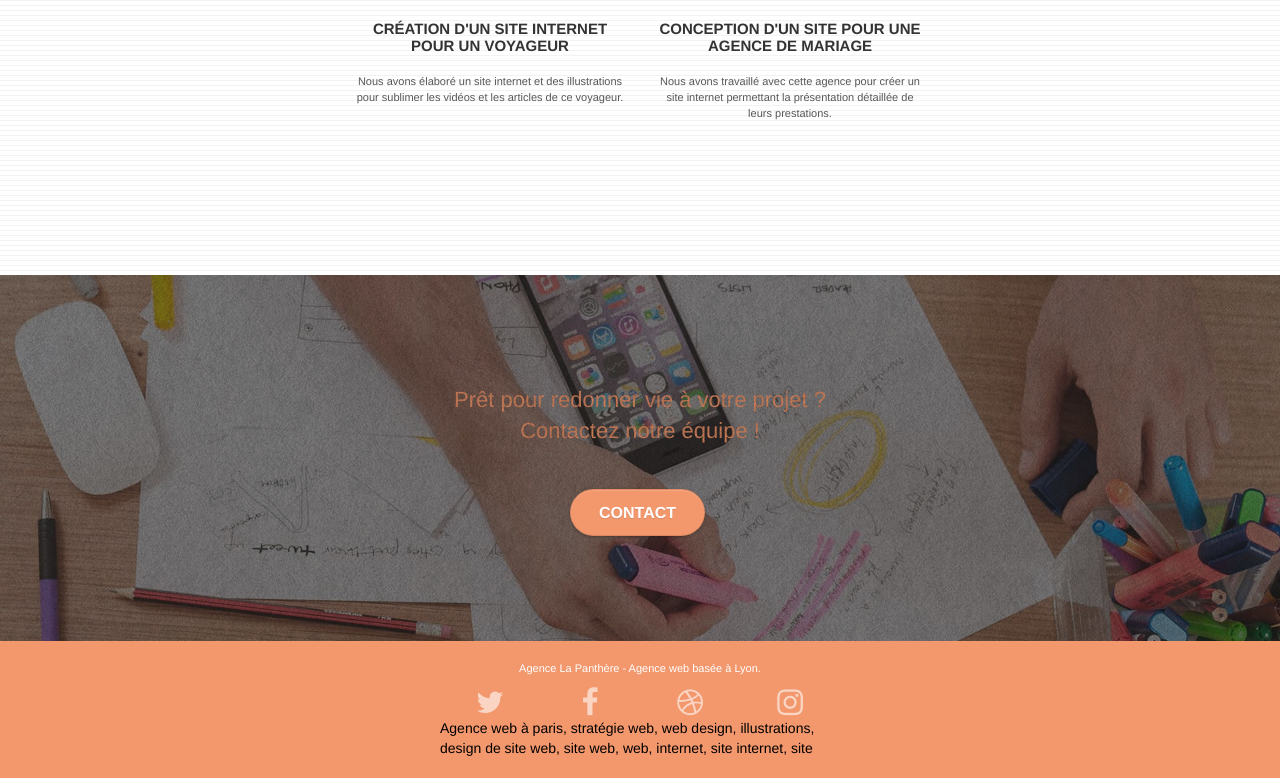
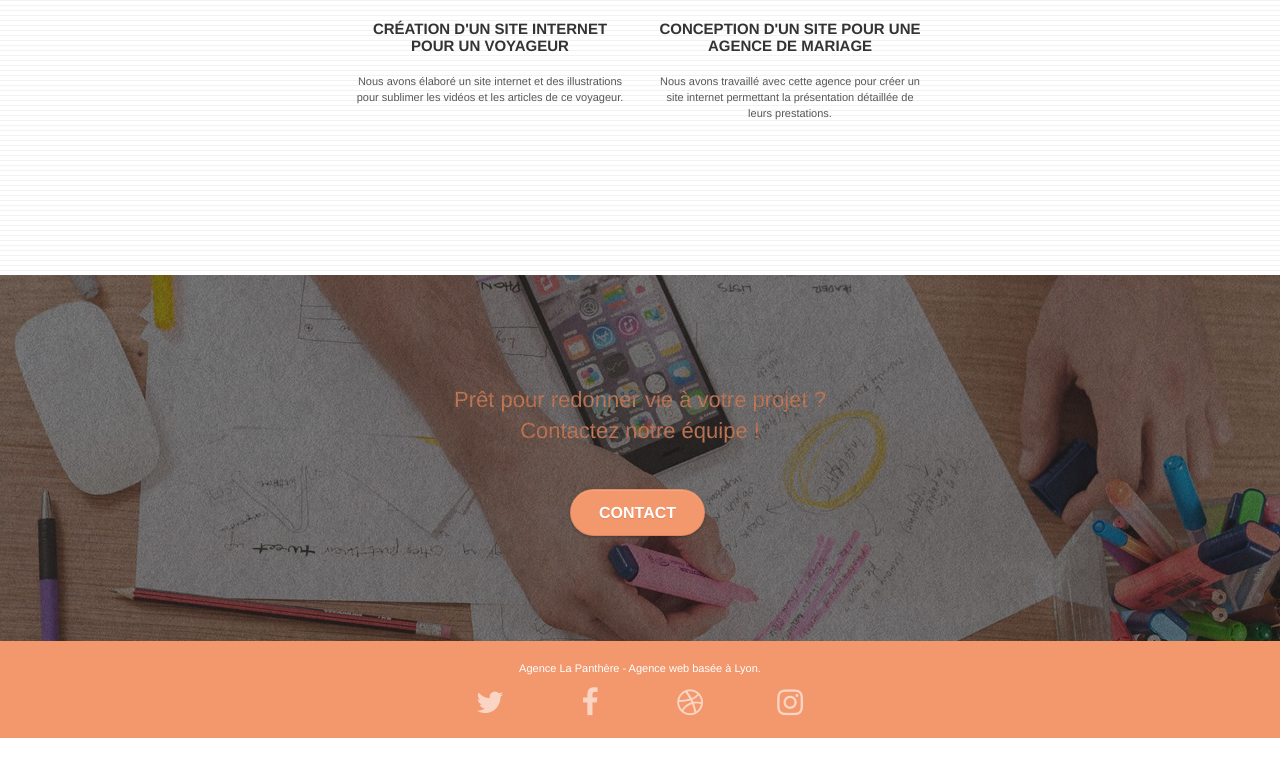
Before and after one commit to fredge2/La_panthere, a plain HTML site: page index.html in a window 1280 px wide. Shown: the part 2488-3266 px from the top of the page. After the commit the page ends 3226 px from the top, so only its background shows below. Drawn offline with Linux system fonts and the light colour scheme.

Commit message:
supression black hat

```diff
--- a/index.html
+++ b/index.html
@@ -373,10 +373,7 @@
                     ></a>
                   </div>
                 </div>
-                <div class="keywords" style="color: black">
-                  Agence web à paris, stratégie web, web design, illustrations,
-                  design de site web, site web, web, internet, site internet,
-                  site
+
                 </div>
               </div>
               <div class="row"></div>
```
